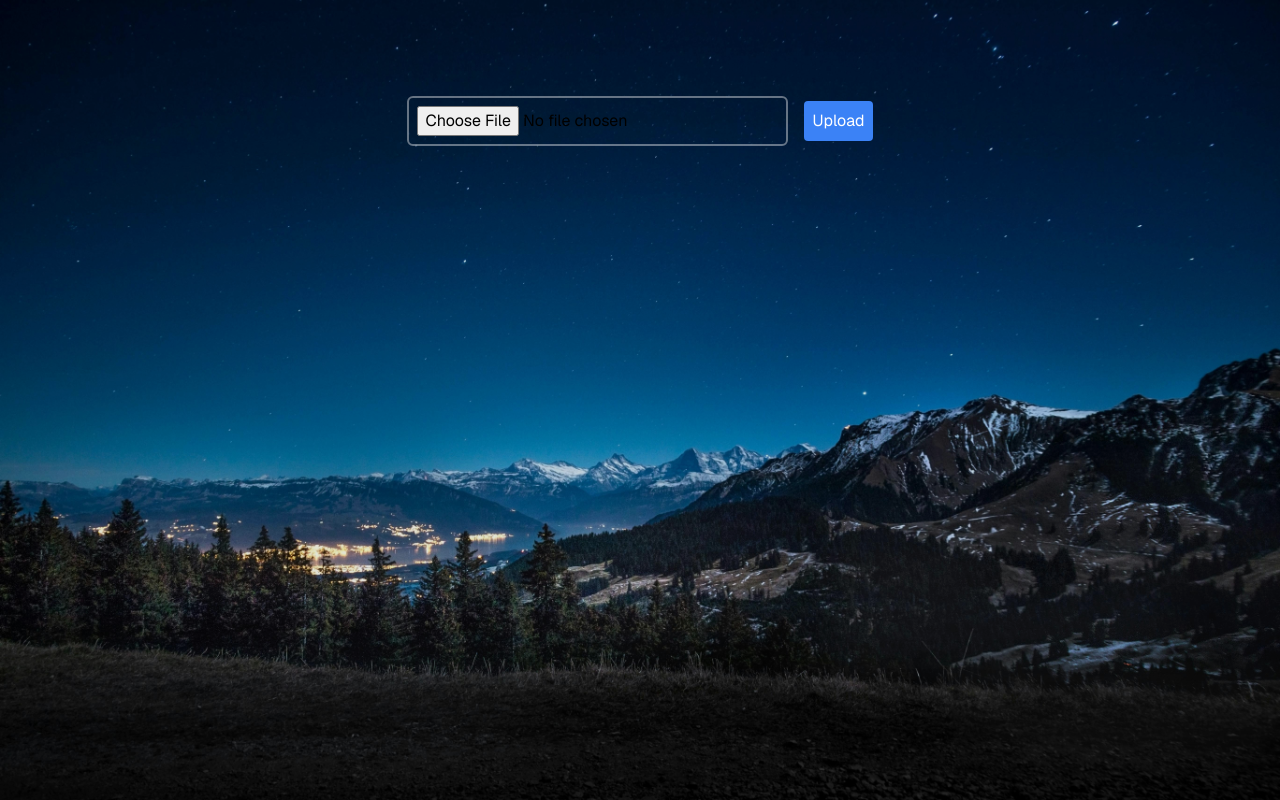
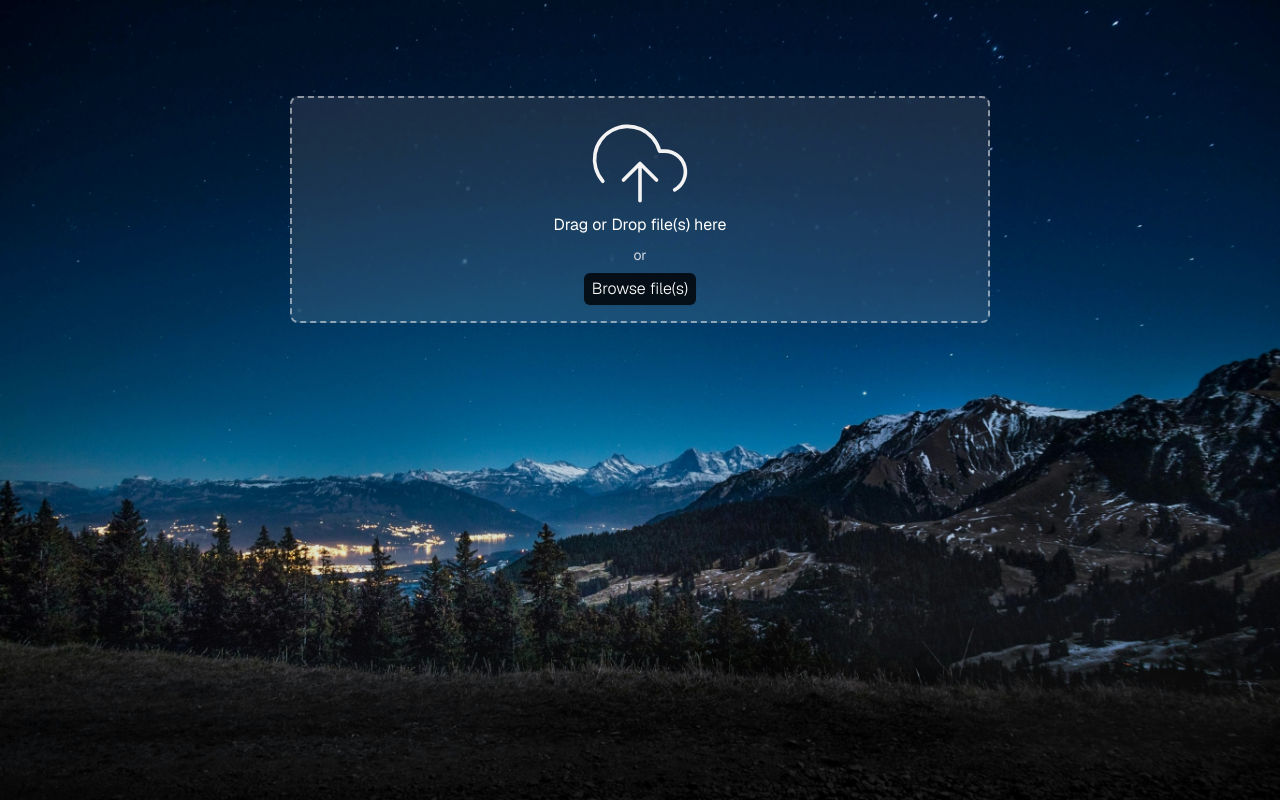
Before and after one commit to LeaReXx/r2-bucket-uploader, a Next.js app: page / in a window 1280 px wide. Built offline with nearby package versions, Linux system fonts and the light colour scheme.

Commit message:
Implement Drag and Drop file upload component and update file handling logic

```diff
--- a/src/app/page.tsx
+++ b/src/app/page.tsx
@@ -1,13 +1,9 @@
 "use client";
+import DragAndDrop from "@/components/DragAndDrop";
 import { useState } from "react";
 
 export default function Home() {
-  const [selectedFile, setSelectedFile] = useState<File | null>(null);
-
-  function handleFileChange(event: React.ChangeEvent<HTMLInputElement>) {
-    const file = event.target.files?.[0] || null;
-    setSelectedFile(file);
-  }
+  const [selectedFile, setSelectedFile] = useState<File[] | null>(null);
 
   const handleUpload = () => {
     if (selectedFile) {
@@ -32,7 +28,6 @@ export default function Home() {
       }
     );
     const data = await response.json();
-    console.log(data);
 
     return data; // { uploadId, key }
   };
@@ -66,7 +61,6 @@ export default function Home() {
       );
 
       const responseData = await uploadResponse.json();
-      console.log("response =>", responseData);
 
       if (responseData.etag) {
         parts.push({ ETag: responseData.etag, PartNumber: partNumber });
@@ -85,7 +79,6 @@ export default function Home() {
     parts: { ETag: string; PartNumber: number }[]
   ): Promise<{ location: string }> => {
     const formData = new FormData();
-    console.log(parts);
 
     formData.append("key", key);
     formData.append("uploadId", uploadId);
@@ -109,28 +102,16 @@ export default function Home() {
       const parts = await uploadParts(file, uploadId, key, (progress) => {
         console.log(`پیشرفت آپلود: ${progress}%`);
       });
-      console.log(parts);
 
       const result = await completeUpload(uploadId, key, parts);
-      console.log(result);
     } catch (error) {
       console.error("خطا در آپلود فایل:", error);
     }
   };
 
   return (
-    <div className="flex items-center justify-center mt-24">
-      <input
-        type="file"
-        className="border-2 border-white/40 hover:border-white/70 duration-100 ease-linear rounded-md p-2 cursor-pointer"
-        onChange={handleFileChange}
-      />
-      <button
-        className="ml-4 bg-blue-500 text-white rounded p-2"
-        onClick={handleUpload}
-      >
-        Upload
-      </button>
+    <div className="mt-24 w-10/12 max-w-[700px] h-[350px] mx-auto">
+      <DragAndDrop setSelectedFile={setSelectedFile} />
     </div>
   );
 }
--- a/src/components/DragAndDrop.tsx
+++ b/src/components/DragAndDrop.tsx
@@ -1,19 +1,25 @@
 import Image from "next/image";
-import React, { useCallback } from "react";
+import React, { Dispatch, SetStateAction, useCallback } from "react";
 import { useDropzone } from "react-dropzone";
 
-const DragAndDrop = () => {
-  const onDrop = useCallback((acceptedFiles: File[]) => {
-    console.log(acceptedFiles);
-    return acceptedFiles;
-  }, []);
+const DragAndDrop = ({
+  setSelectedFile,
+}: {
+  setSelectedFile: Dispatch<SetStateAction<File[] | null>>;
+}) => {
+  const onDrop = useCallback(
+    (acceptedFiles: File[]) => {
+      setSelectedFile((prev) => [...(prev ?? []), ...acceptedFiles]);
+    },
+    [setSelectedFile]
+  );
 
   const { getRootProps, getInputProps, isDragActive } = useDropzone({ onDrop });
 
   return (
     <div
       {...getRootProps()}
-      className={`w-10/12 max-w-[700px] h-[350px] flex items-center justify-center text-white border-white mx-auto rounded-lg py-4 px-2 cursor-pointer border-dashed border-2 duration-150 ${
+      className={`flex items-center justify-center text-white border-white rounded-lg py-4 px-2 cursor-pointer border-dashed border-2 duration-150 ${
         isDragActive
           ? "border-opacity-90 bg-white/20 backdrop-blur-[2px]"
           : "border-opacity-50 bg-white/10 backdrop-blur-[1px]"
```
